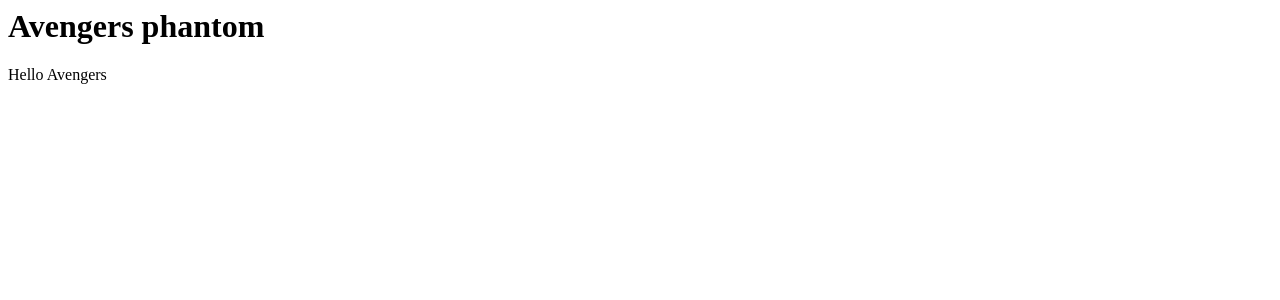
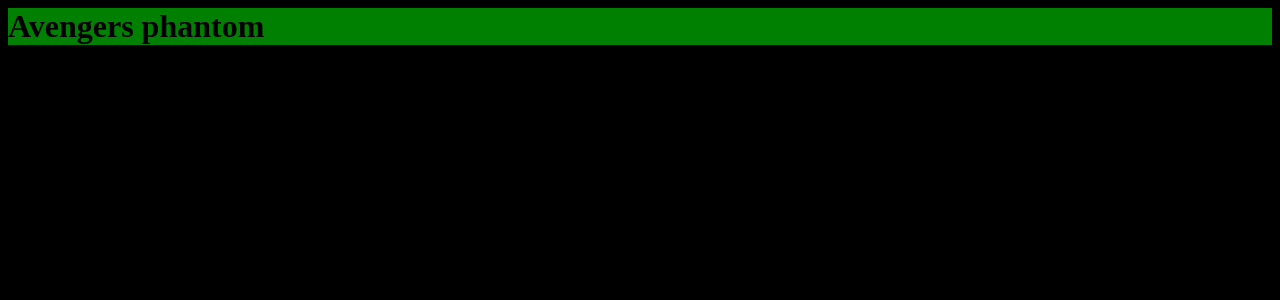
Before and after one commit to atlp-rwanda/Avengers-Phantom-FE, a React app: page / in a window 1280 px wide. Shown: the top 300 px of the page. Built offline with nearby package versions, Linux system fonts and the light colour scheme.

Commit message:
Add CSS Configurations

```diff
--- a/package.json
+++ b/package.json
@@ -29,7 +29,9 @@
     "babel-loader": "^8.2.4",
     "babel-preset-env": "^1.7.0",
     "babel-preset-react": "^6.24.1",
+    "css-loader": "^6.7.1",
     "html-webpack-plugin": "^5.5.0",
+    "style-loader": "^3.3.1",
     "webpack": "^5.72.0",
     "webpack-cli": "^4.9.2",
     "webpack-dev-server": "^4.8.1"
--- a/src/components/App.js
+++ b/src/components/App.js
@@ -1,14 +1,14 @@
-import React, { Component } from "react";
+import React from "react";
 
-class App extends Component {
-  render() {
-    return (
-      <div>
-        <h1> Avengers phantom</h1>
-        <p>Hello Avengers</p>
-      </div>
-    );
-  }
+const App = () => {
+  return (
+    <div>
+      <h1> Avengers phantom</h1>
+      <p>Hello Avengers FE</p>
+    </div>
+  );
 }
 
+
+
 export default App;
--- a/src/components/app.css
+++ b/src/components/app.css
@@ -0,0 +1,7 @@
+h1 {
+  background-color: green;
+}
+
+body {
+  background-color: black;
+}
--- a/src/index.css
+++ b/src/index.css
@@ -0,0 +1,7 @@
+body {
+  background-color: cyan;
+}
+
+h1 {
+  color: Red;
+}
--- a/src/index.html
+++ b/src/index.html
@@ -4,14 +4,13 @@
     <meta charset="UTF-8">
     <meta http-equiv="X-UA-Compatible" content="IE=edge">
     <meta name="viewport" content="width=device-width, initial-scale=1.0">
-    <title>Avengers phantom
+    <title>Avengers phantom</title>
+    <!-- <link rel="stylesheet" href="./index.css"> -->
 
-    </title>
 </head>
 
 <body>
-    <div id="app">
-    </div>
+    <div id="app"> </div>
 </body>
 
 </html>
--- a/src/index.js
+++ b/src/index.js
@@ -1,7 +1,7 @@
 import React from "react";
 import ReactDOM from "react-dom/client";
 import App from "./components/App";
-import "./index.css";
+import "./components/App.css";
 
 // ReactDOM.render(<App />, document.getElementById("app"));
 const root = ReactDOM.createRoot(document.getElementById("app"));
--- a/webpack.config.js
+++ b/webpack.config.js
@@ -16,6 +16,25 @@
           loader: "babel-loader",
         },
       },
+      {
+        test: /\.css$/,
+        use: ["style-loader", "css-loader"]
+      },
+
+
+      // {
+      //   test: /\\.css$/,
+      //   use: [
+      //     "style-loader",
+      //     {
+      //       loader: "css-loader",
+      //       options: {
+      //         importLoaders: 1,
+      //         modules: true,
+      //       },
+      //     },
+      //   ],
+      // },
     ],
   },
   plugins: [
```
Also changed, not shown: 1 other file (tests, documents, lock files or other folders).
